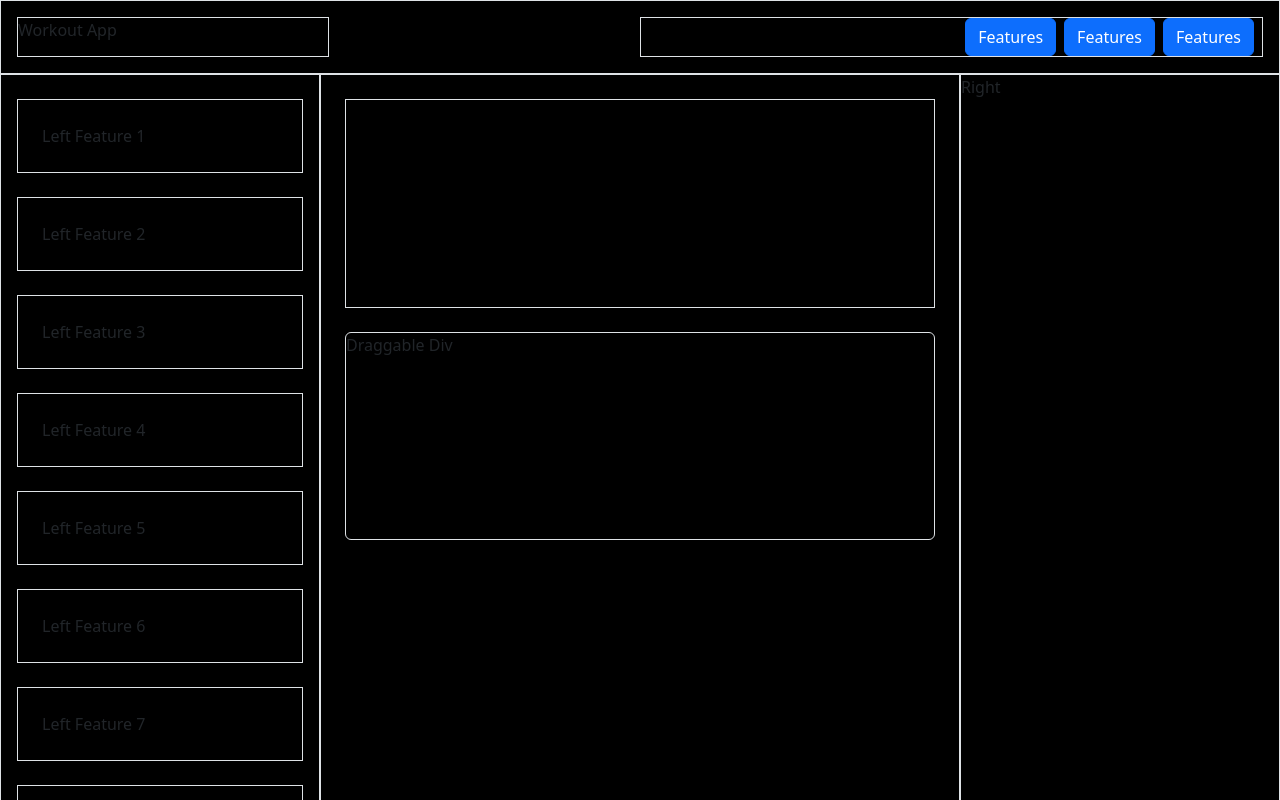
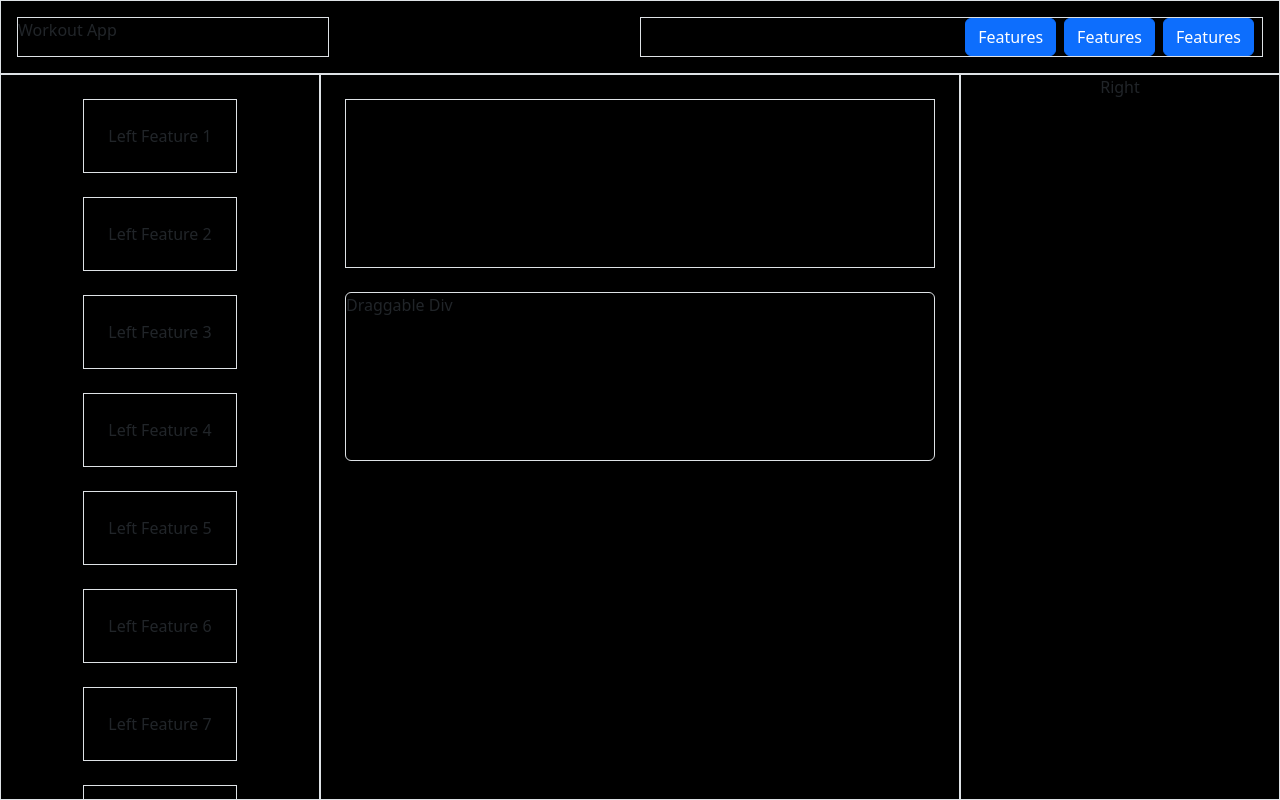
Before and after one commit to Pantaleon-Arkady/React-FrontEnd, a React (Vite) app: page /workout-app in a window 1280 px wide. Shown: the top 800 px of the page. Built offline with nearby package versions, Linux system fonts and the light colour scheme.

Commit message:
grid view for squares

```diff
--- a/src/index.css
+++ b/src/index.css
@@ -30,13 +30,44 @@ body {
 /* WORKOUTS */
 
 .workout_main_div {
-    height: 100dvh;
+    max-height: 100dvh;
 }
 
-.workout_left {
-    overflow-y: scroll;
+.content_divs {
+    overflow-y: auto;
+    min-height: 0;
+    display: flex;
+    flex-flow: column;
+    align-items: center;
 }
 
 .workout_contents {
     flex: 1;
+    min-height: 0;
 }
+
+.main_square {
+    width: 50%;
+    aspect-ratio: 1/1;
+
+    border: 2px solid lightgray;
+    border-radius: 15px;
+
+    padding: 10px;
+    margin-top: 15px;
+
+    display: grid;
+
+    grid-template-columns: 1fr 1fr;
+    grid-template-rows: 1fr 1fr;
+
+    gap: 10px;
+}
+
+.sub_squares {
+    display: flex;
+    justify-content: center;
+    align-items: center;
+    border: 1px solid black;
+    border-radius: 10px;
+}
```
